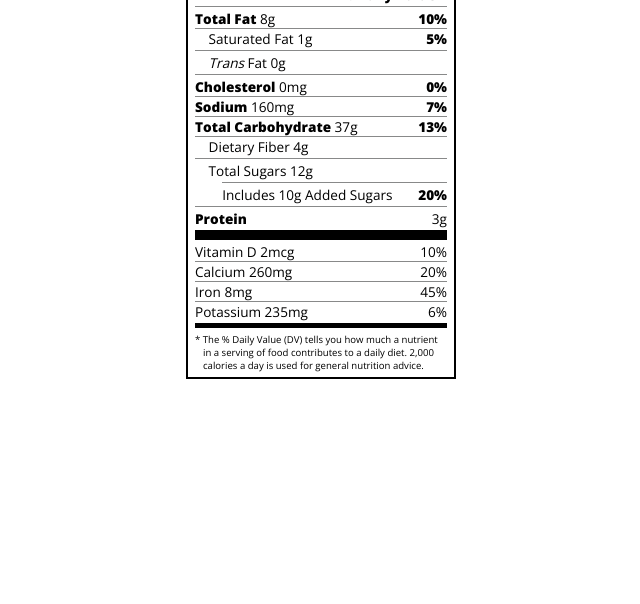
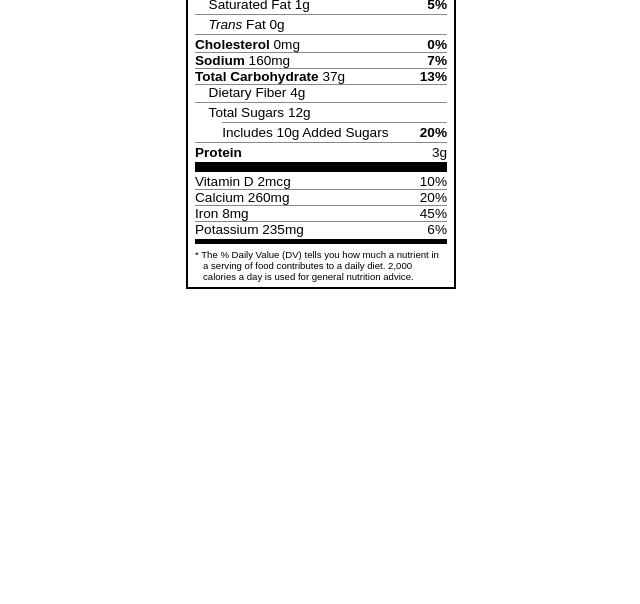
Before and after one commit to marcoserrano21/nutrition-facts, a plain HTML site: page index.html in a window 1280 px wide. Shown: the part 196-800 px from the top of the page, without its empty margins (319-959 px from the left). Drawn offline with nearby package versions, Linux system fonts and the light colour scheme.

Commit message:
Update styles.css

```diff
--- a/styles.css
+++ b/styles.css
@@ -7,7 +7,7 @@
   }
 
   body {
-    font-family: 'Open Sans', sans-serif;
+    font-family: 'Poppins', sans-serif;
   }
 
   .label {
```
